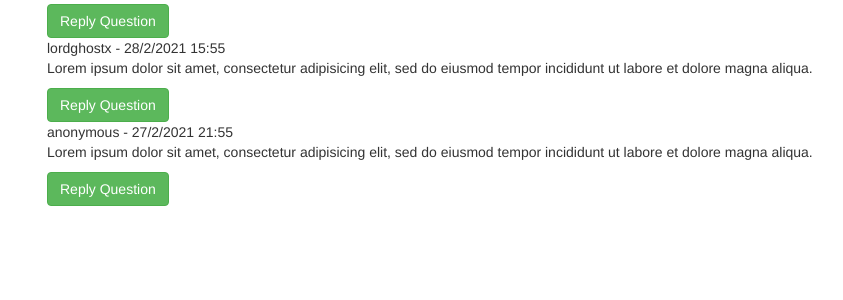
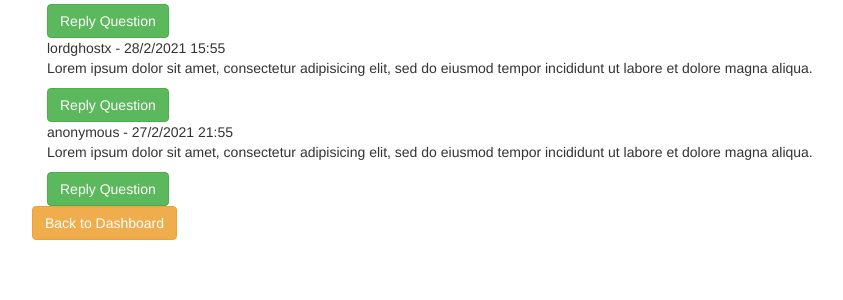
Before and after one commit to LordGhostX/fauna-curiouscat, a Flask app: page /dashboard/questions/ in a window 1280 px wide. Shown: the part 260-560 px from the top of the page, without its empty margins (23-866 px from the left). Run offline with Flask 2, Linux system fonts and the light colour scheme; some libraries are stand-ins or nearby versions.

Commit message:
added dashboard button

```diff
--- a/templates/questions.html
+++ b/templates/questions.html
@@ -17,7 +17,7 @@
         </div>
         <div class="card-body">
           <p class="card-text">Lorem ipsum dolor sit amet, consectetur adipisicing elit, sed do eiusmod tempor incididunt ut labore et dolore magna aliqua.</p>
-          <a href="#" class="btn btn-success">Reply Question</a>
+          <a href="{{ url_for('reply_question', question_id='test') }}" class="btn btn-success">Reply Question</a>
         </div>
       </div>
     </div>
@@ -44,6 +44,7 @@
         </div>
       </div>
     </div>
+    <a href="{{ url_for('dashboard') }}"><button type="button" class="btn btn-warning m-3">Back to Dashboard</button></a>
   </div>
 </div>
 {% endblock %}
--- a/templates/reply-question.html
+++ b/templates/reply-question.html
@@ -21,6 +21,7 @@
           <textarea class="form-control" rows="5" name="reply" placeholder="Enter reply to the question"></textarea>
         </div>
         <button type="submit" class="btn btn-success">Reply Question</button>
+        <a href="{{ url_for('dashboard') }}"><button type="button" class="btn btn-warning">Back to Dashboard</button></a>
       </form>
     </div>
   </div>
```
